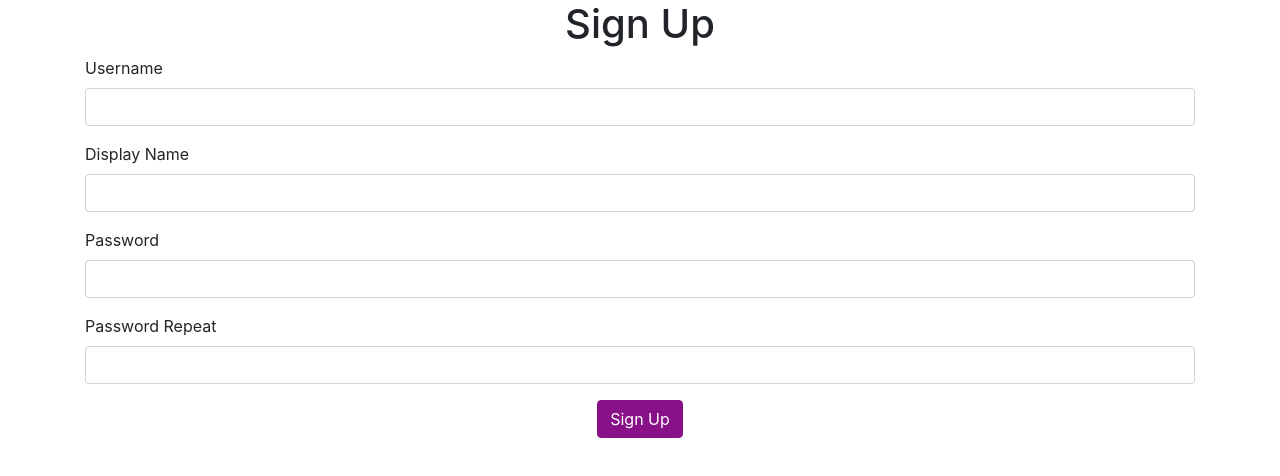
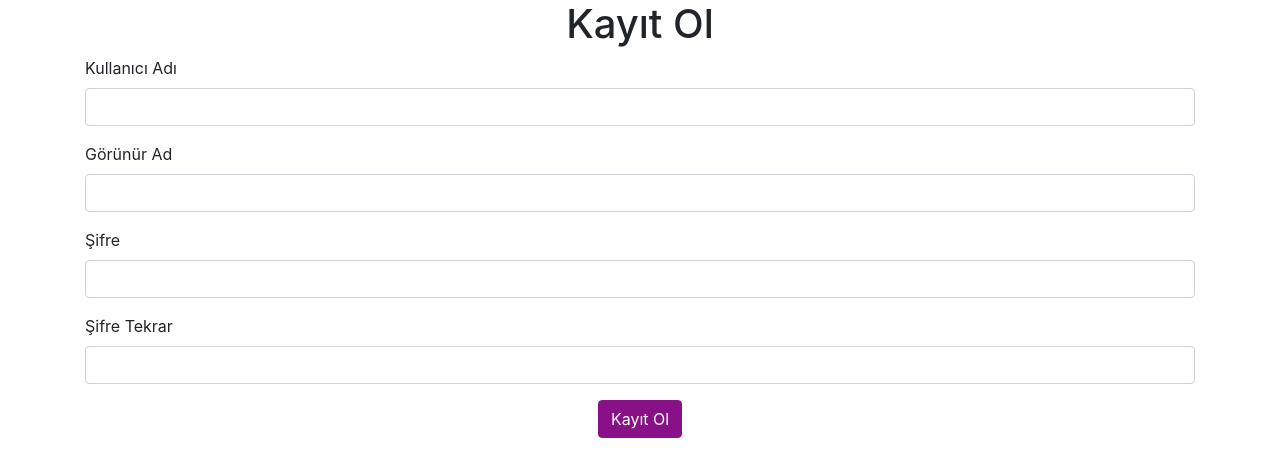
Before and after one commit to BerkayKulak/React-Hoaxify-Project, a React (Create React App) app: page / in a window 1280 px wide. Shown: the top 476 px of the page. Built offline with nearby package versions, Linux system fonts and the light colour scheme.

Commit message:
React'da Dil Desteği (React)

```diff
--- a/package.json
+++ b/package.json
@@ -8,9 +8,13 @@
     "@testing-library/user-event": "^13.5.0",
     "axios": "^0.26.0",
     "bootstrap": "^4.6.0",
+    "i18next": "^21.6.11",
+    "i18next-browser-languagedetector": "^6.1.3",
+    "i18next-http-backend": "^1.3.2",
     "node-sass": "^7.0.1",
     "react": "^17.0.2",
     "react-dom": "^17.0.2",
+    "react-i18next": "^11.15.5",
     "react-scripts": "5.0.0",
     "web-vitals": "^2.1.3"
   },
--- /dev/null
+++ b/src/i18n.js
@@ -0,0 +1,40 @@
+import i18n from 'i18next';
+import { initReactI18next } from 'react-i18next';
+
+i18n.use(initReactI18next).init({
+  resources: {
+    en: {
+      translations: {
+        "Sign Up": "Sign Up",
+        "Password mismatch": "Password mismatch",
+        Username: "Username",
+        "Display Name": "Display Name",
+        Password: "Password",
+        "Password Repeat": "Password Repeat",
+      },
+    },
+    tr: {
+      translations: {
+        "Sign Up": "Kayıt Ol",
+        "Password mismatch": "Aynı Şifreyi giriniz",
+        Username: "Kullanıcı Adı",
+        "Display Name": "Görünür Ad",
+        Password: "Şifre",
+        "Password Repeat": "Şifre Tekrar",
+      },
+    },
+  },
+  fallbackLng: "tr",
+  ns: ["translations"],
+  defaultNS: "translations",
+  keySeparator: false,
+  interpolation: {
+    escapeValue: false,
+    formatSeparator: ",",
+  },
+  react: {
+    wait: true,
+  },
+});
+
+export default i18n;
--- a/src/index.js
+++ b/src/index.js
@@ -5,6 +5,8 @@ import App from "./App";
 import reportWebVitals from "./reportWebVitals";
 import UserSignupPage from "./pages/UserSignupPage";
 import "./bootstrap-override.scss";
+import "./i18n";
+//import "./pages/i18n";
 
 ReactDOM.render(
   <React.StrictMode>
--- a/src/pages/UserSignupPage.js
+++ b/src/pages/UserSignupPage.js
@@ -1,6 +1,7 @@
 import React from "react";
 import { signup } from "../api/apiCall";
 import Input from "../components/Input";
+import { withTranslation } from "react-i18next";
 class UserSignupPage extends React.Component {
   state = {
     username: null,
@@ -12,12 +13,13 @@ class UserSignupPage extends React.Component {
   };
 
   onChange = (event) => {
+    const { t } = this.props;
     const { name, value } = event.target;
     const errors = { ...this.state.errors };
     errors[name] = undefined;
     if (name === "password" || name === "passwordRepeat") {
       if (name === "password" && value !== this.state.passwordRepeat) {
-        errors.passwordRepeat = "Password mismatch";
+        errors.passwordRepeat = t("Password mismatch");
       } else if (name === "passwordRepeat" && value !== this.state.password) {
         errors.passwordRepeat = "Password mismatch";
       } else {
@@ -62,32 +64,33 @@ class UserSignupPage extends React.Component {
   render() {
     const { errors } = this.state;
     const { username, displayName, password, passwordRepeat } = errors;
+    const { t } = this.props;
     return (
       <div className="container">
         <form>
-          <h1 className="text-center">Sign Up</h1>
+          <h1 className="text-center">{t("Sign Up")}</h1>
           <Input
             name="username"
-            label="Username"
+            label={t("Username")}
             error={username}
             onChange={this.onChange}
           />
           <Input
             name="displayName"
-            label="Display Name"
+            label={t("Display Name")}
             error={displayName}
             onChange={this.onChange}
           />
           <Input
             name="password"
-            label="Password"
+            label={t("Password")}
             error={password}
             onChange={this.onChange}
             type="password"
           />
           <Input
             name="passwordRepeat"
-            label="Password Repeat"
+            label={t("Password Repeat")}
             error={passwordRepeat}
             onChange={this.onChange}
             type="password"
@@ -105,7 +108,7 @@ class UserSignupPage extends React.Component {
               ) : (
                 ""
               )}
-              Sign Up
+              {t("Sign Up")}
             </button>
           </div>
         </form>
@@ -114,4 +117,6 @@ class UserSignupPage extends React.Component {
   }
 }
 
-export default UserSignupPage;
+const UserSignupPageWithTranslation = withTranslation()(UserSignupPage);
+
+export default UserSignupPageWithTranslation;
```
Also changed, not shown: 1 other file (tests, documents, lock files or other folders).
